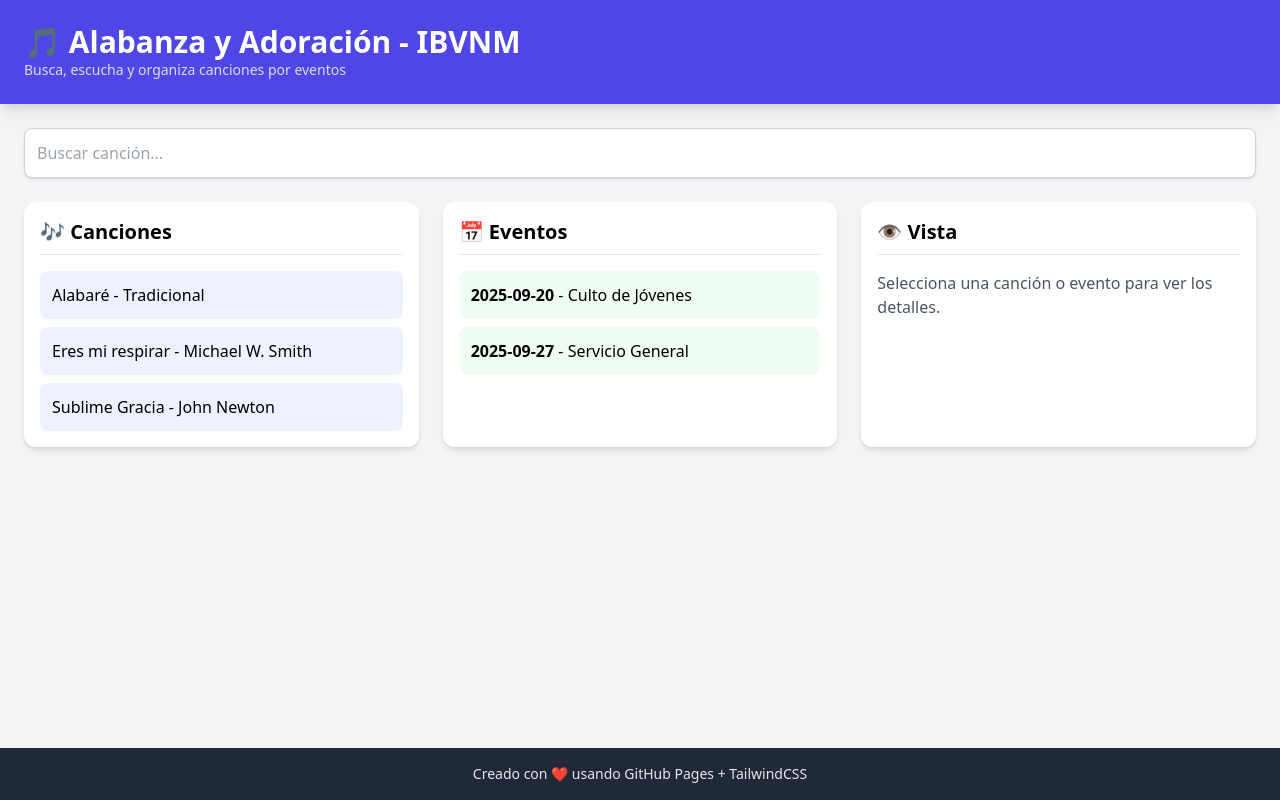
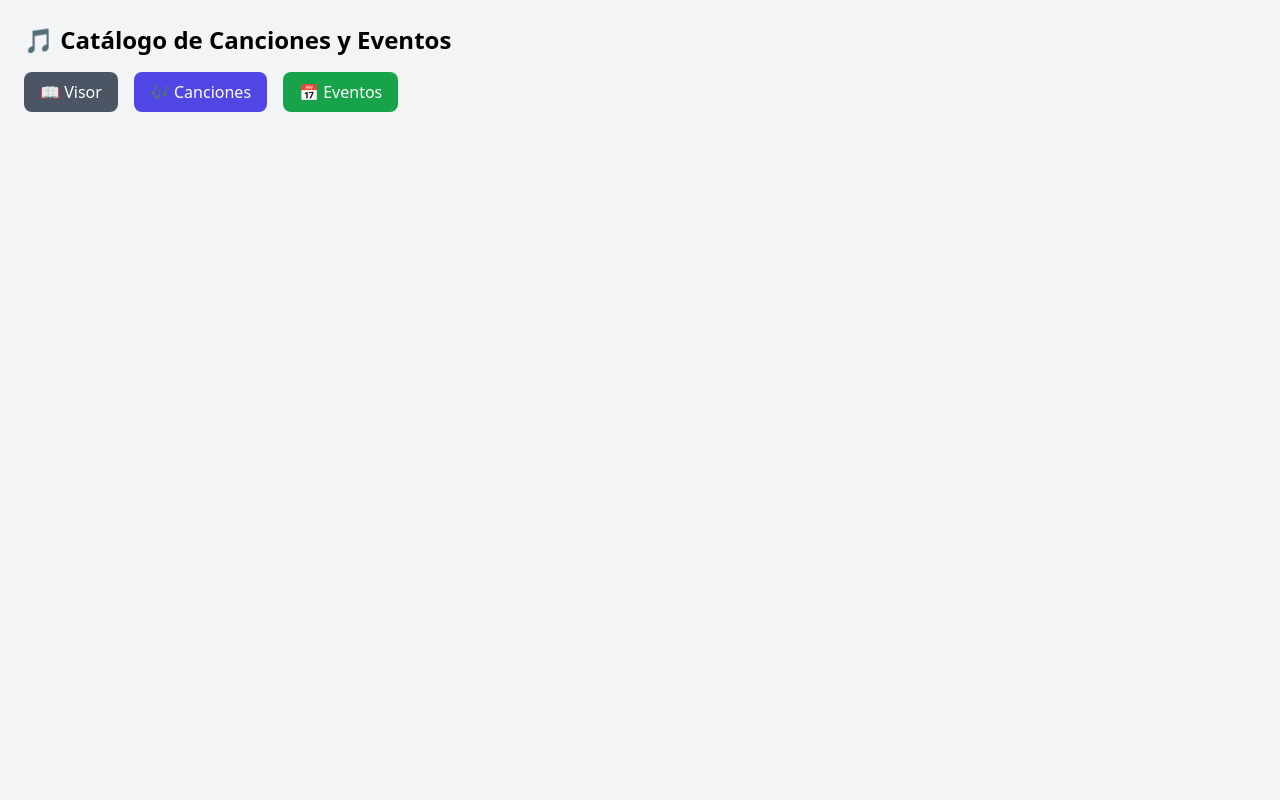
Before and after one commit to joblitasc/IBVNM_Music, a plain HTML site: page index.html in a window 1280 px wide. Drawn offline with nearby package versions, Linux system fonts and the light colour scheme.

Commit message:
Update index.html

```diff
--- a/index.html
+++ b/index.html
@@ -2,54 +2,23 @@
 <html lang="es">
 <head>
   <meta charset="UTF-8">
-  <title>Adoración IBVNM</title>
-  <!-- TailwindCSS desde CDN -->
+  <title>Catálogo de Canciones</title>
+  <script src="script.js" defer></script>
   <script src="https://cdn.tailwindcss.com"></script>
 </head>
-<body class="bg-gray-100 min-h-screen flex flex-col">
-  <!-- Header -->
-  <header class="bg-indigo-600 text-white p-6 shadow-lg">
-    <h1 class="text-3xl font-bold">🎵 Alabanza y Adoración - IBVNM</h1>
-    <p class="text-sm opacity-80">Busca, escucha y organiza canciones por eventos</p>
-  </header>
+<body class="bg-gray-100 p-6">
+  <h1 class="text-2xl font-bold mb-4">🎵 Catálogo de Canciones y Eventos</h1>
 
-  <!-- Contenido principal -->
-  <main class="flex-1 p-6">
-    <!-- Barra de búsqueda -->
-    <div class="mb-6">
-      <input id="busqueda" type="text" placeholder="Buscar canción..."
-        class="w-full p-3 rounded-lg border border-gray-300 shadow focus:outline-none focus:ring-2 focus:ring-indigo-500">
-    </div>
+  <!-- Navegación -->
+  <div class="flex space-x-4 mb-6">
+    <button onclick="mostrarVista('visor')" class="bg-gray-600 text-white px-4 py-2 rounded-lg">📖 Visor</button>
+    <button onclick="mostrarVista('canciones')" class="bg-indigo-600 text-white px-4 py-2 rounded-lg">🎶 Canciones</button>
+    <button onclick="mostrarVista('eventos')" class="bg-green-600 text-white px-4 py-2 rounded-lg">📅 Eventos</button>
+  </div>
 
-    <!-- Layout en 3 columnas -->
-    <div class="grid grid-cols-1 md:grid-cols-3 gap-6">
-      <!-- Lista canciones -->
-      <div class="bg-white p-4 rounded-xl shadow-md">
-        <h2 class="text-xl font-semibold mb-4 border-b pb-2">🎶 Canciones</h2>
-        <div id="lista" class="space-y-2"></div>
-      </div>
-
-      <!-- Lista eventos -->
-      <div class="bg-white p-4 rounded-xl shadow-md">
-        <h2 class="text-xl font-semibold mb-4 border-b pb-2">📅 Eventos</h2>
-        <div id="eventos" class="space-y-2"></div>
-      </div>
-
-      <!-- Visor -->
-      <div class="bg-white p-4 rounded-xl shadow-md col-span-1 md:col-span-1">
-        <h2 class="text-xl font-semibold mb-4 border-b pb-2">👁️ Vista</h2>
-        <div id="visor" class="text-gray-600">
-          <p>Selecciona una canción o evento para ver los detalles.</p>
-        </div>
-      </div>
-    </div>
-  </main>
-
-  <!-- Footer -->
-  <footer class="bg-gray-800 text-gray-200 text-center p-4 text-sm">
-    Creado con ❤️ usando GitHub Pages + TailwindCSS
-  </footer>
-
-  <script src="script.js"></script>
+  <!-- Vistas -->
+  <div id="visor"></div>
+  <div id="vistaCanciones" class="hidden"></div>
+  <div id="vistaEventos" class="hidden"></div>
 </body>
 </html>
```
